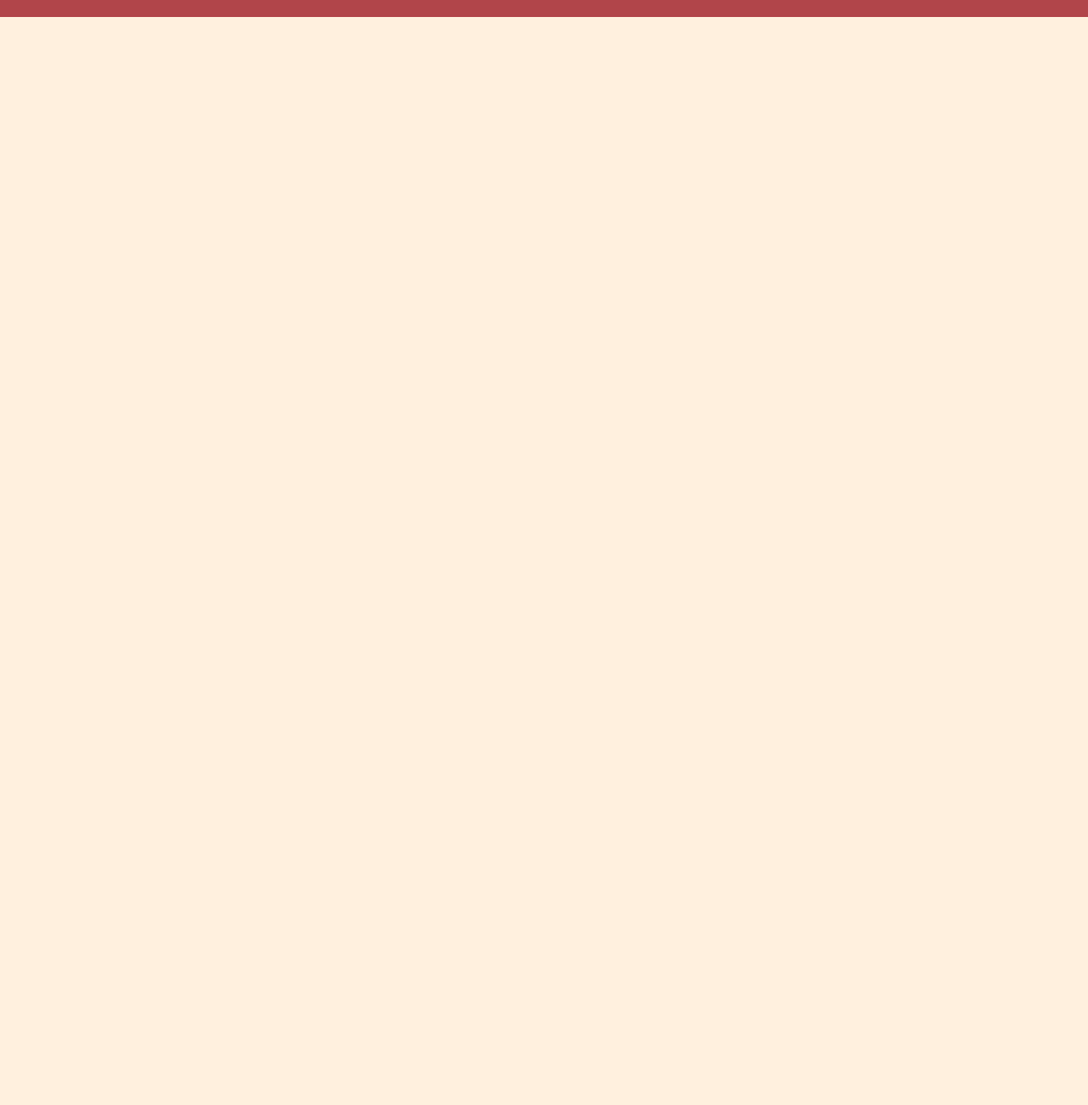
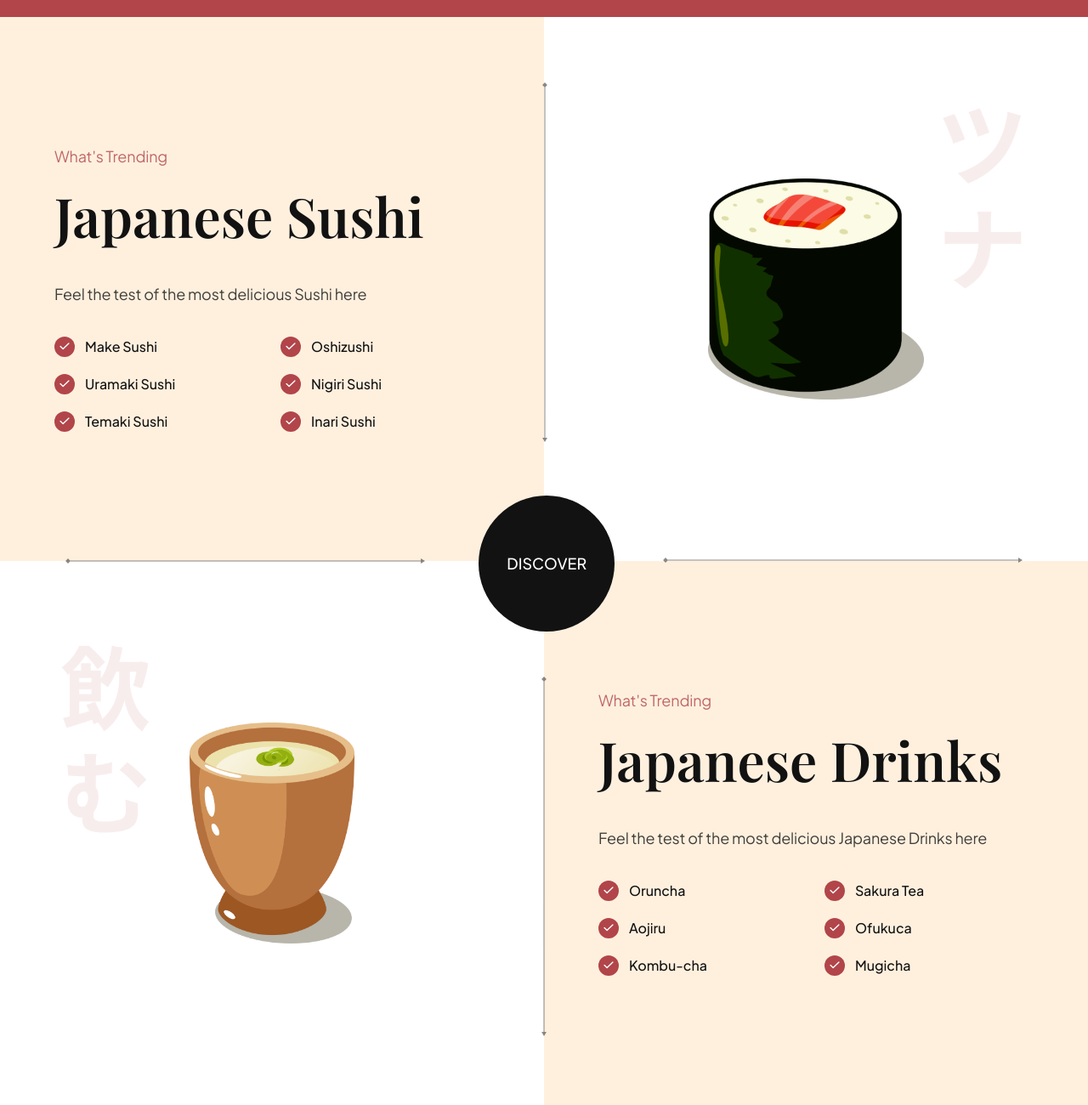
Before and after one commit to joelkwihangana/sushiwebsite, a website built with Vite: page index.html in a window 1280 px wide. Shown: the part 2323-3623 px from the top of the page at 85% size. Before the commit the page ends 2343 px from the top, so only its background shows below. Built offline with nearby package versions, Linux system fonts and the light colour scheme.

Commit message:
Trending Drinks Section

```diff
--- a/css/sections/trending.css
+++ b/css/sections/trending.css
@@ -0,0 +1,140 @@
+.trending{
+    position: relative;
+    display: flex;
+    flex-direction: column;
+    overflow: hidden;
+}
+.trending__discover{
+
+}
+.trending-sushi,.trending-drink{
+    width: 100%;
+    min-height: 640px;
+    display: flex;
+    flex-direction: row;
+}
+.trending__content{
+    flex: 1;
+    display: flex;
+    justify-content: center;
+    flex-direction: column;
+    padding: 32px 64px;
+}
+.trending__list{
+    list-style: none;
+    flex-wrap: wrap;
+    gap: 20px;
+}
+.trending__list li{
+    flex: 1;
+    display: flex;
+    align-items: center;
+    flex-direction: row;
+    gap: 12px;
+    min-width: 210px;
+}
+.trending__icon{
+    width: 24px;
+    height: 24px;
+    background-color: var(--primary-color);
+    border-radius: 100%;
+}
+.trending__icon img{
+    width: 50%;
+    height: 50%;
+    object-fit: contain;
+}
+.trending__list p{
+    flex: 1;
+    font-size: 16px;
+    font-weight: 500;
+    font-family: var(--plus-jakarta-sans);
+    color:var(--secondary-color);
+}.trending__image{
+    flex: 1;
+    position: relative;
+    padding: 32px 64px;
+    background-color: var(--color-white);
+    background-repeat: no-repeat;
+    background-size: contain;
+    background-position: center;
+}
+.trending-sushi .trending__image{
+    background-image: url(../../assets/japanese_sushi.png);
+
+}
+.trending-drink .trending__image{
+    background-image: url(../../assets/japanese_drinks.png);
+
+}
+
+.trending__image img{
+    width: 254px;
+    height: 260px;
+    object-fit: contain;
+
+}
+
+.trending__discover{
+    position: absolute;
+    top: 44%;
+    left: 44%;
+    z-index: 1;
+    width: 160px;
+    height: 160px;
+    background-color: var(--secondary-color);
+    border-radius: 100%;
+    display: flex;
+    justify-content: center;
+    align-items: center;
+}
+.trending__discover p{
+    color:#fff;
+    text-transform: uppercase;
+    font-size: 18px;
+    font-weight: 500;
+    font-family: var(--plus-jakarta-sans);
+}
+
+
+/* Arrows */
+.trending__arrow {
+    position: absolute;
+    z-index: 1;
+  }
+
+  .trending__arrow img {
+    object-fit: contain;
+  }
+
+  .trending__arrow-left {
+    left: -2.5px;
+    top: 12%;
+  }
+
+  .trending__arrow-left img,
+  .trending__arrow-top img {
+    width: auto;
+    height: 100%;
+  }
+
+  .trending__arrow-top {
+    top: -10.5px;
+    left: 12%;
+  }
+
+  .trending__arrow-bottom {
+    bottom: -6.5px;
+    right: 12%;
+  }
+
+  .trending__arrow-bottom img,
+  .trending__arrow-right img {
+    width: 100%;
+    height: auto;
+  }
+
+  .trending__arrow-right {
+    right: -2.5px;
+    bottom: 12%;
+  }
--- a/index.html
+++ b/index.html
@@ -172,6 +172,125 @@
         Explore Food <img src="assets/arrow-right.svg" alt="arrow-right" />
       </button>
     </section>
+
+    <section class="trending" id="food">
+      <section class="trending-sushi">
+        <div class="trending__content" data-aos="fade-right">
+          <p class="sushi__subtitle">What's Trending</p>
+          <h3 class="sushi__title">Japanese Sushi</h3>
+          <p class="sushi__description">
+            Feel the test of the most delicious Sushi here
+          </p>
+          <ul class="trending__list flex-between">
+            <li>
+              <div class="trending__icon flex-center">
+                <img src="assets/check.svg" alt="check" />
+              </div>
+              <p>Make Sushi</p>
+            </li>
+            <li>
+              <div class="trending__icon flex-center">
+                <img src="assets/check.svg" alt="check" />
+              </div>
+              <p>Oshizushi</p>
+            </li>
+            <li>
+              <div class="trending__icon flex-center">
+                <img src="assets/check.svg" alt="check" />
+              </div>
+              <p>Uramaki Sushi</p>
+            </li>
+            <li>
+              <div class="trending__icon flex-center">
+                <img src="assets/check.svg" alt="check" />
+              </div>
+              <p>Nigiri Sushi</p>
+            </li>
+            <li>
+              <div class="trending__icon flex-center">
+                <img src="assets/check.svg" alt="check" />
+              </div>
+              <p>Temaki Sushi</p>
+            </li>
+            <li>
+              <div class="trending__icon flex-center">
+                <img src="assets/check.svg" alt="check" />
+              </div>
+              <p>Inari Sushi</p>
+            </li>
+          </ul>
+        </div>
+        <div class="trending__image flex-center">
+          <img src="assets/sushi-5.png" alt="sushi-5" data-aos="fade-left" />
+          <div class="trending__arrow trending__arrow-left">
+            <img src="assets/arrow-vertical.svg" alt="arrow-vertical" />
+          </div>
+          <div class="trending__arrow trending__arrow-bottom">
+            <img src="assets/arrow-horizontal.svg" alt="arrow-horizontal" />
+          </div>
+        </div>
+      </section>
+      <div class="trending__discover" data-aos="zoom-in">
+        <p>Discover</p>
+      </div>
+      <section class="trending-drink">
+        <div class="trending__image flex-center">
+          <img src="assets/sushi-4.png" alt="sushi-4" data-aos="fade-right" />
+          <div class="trending__arrow trending__arrow-top">
+            <img src="assets/arrow-horizontal.svg" alt="arrow-horizontal" />
+          </div>
+          <div class="trending__arrow trending__arrow-right">
+            <img src="assets/arrow-vertical.svg" alt="arrow-vertical" />
+          </div>
+        </div>
+        <div class="trending__content" data-aos="fade-left">
+          <p class="sushi__subtitle">What's Trending</p>
+          <h3 class="sushi__title">Japanese Drinks</h3>
+          <p class="sushi__description">
+            Feel the test of the most delicious Japanese Drinks here
+          </p>
+          <ul class="trending__list flex-between">
+            <li>
+              <div class="trending__icon flex-center">
+                <img src="assets/check.svg" alt="check" />
+              </div>
+              <p>Oruncha</p>
+            </li>
+            <li>
+              <div class="trending__icon flex-center">
+                <img src="assets/check.svg" alt="check" />
+              </div>
+              <p>Sakura Tea</p>
+            </li>
+            <li>
+              <div class="trending__icon flex-center">
+                <img src="assets/check.svg" alt="check" />
+              </div>
+              <p>Aojiru</p>
+            </li>
+            <li>
+              <div class="trending__icon flex-center">
+                <img src="assets/check.svg" alt="check" />
+              </div>
+              <p>Ofukuca</p>
+            </li>
+            <li>
+              <div class="trending__icon flex-center">
+                <img src="assets/check.svg" alt="check" />
+              </div>
+              <p>Kombu-cha</p>
+            </li>
+            <li>
+              <div class="trending__icon flex-center">
+                <img src="assets/check.svg" alt="check" />
+              </div>
+              <p>Mugicha</p>
+            </li>
+          </ul>
+        </div>
+      </section>
+    </section>
+
     <script src="js/script.js" type="module"></script>
   </body>
 </html>
```
